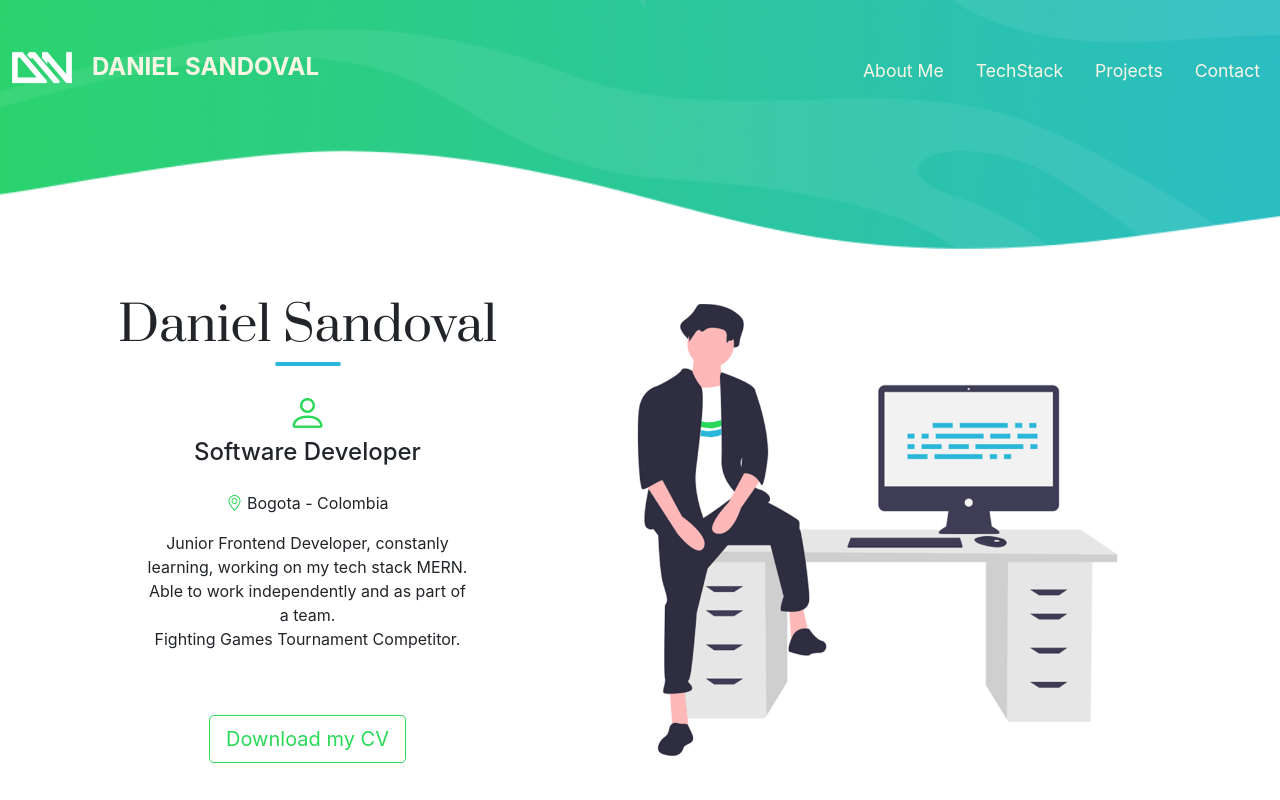
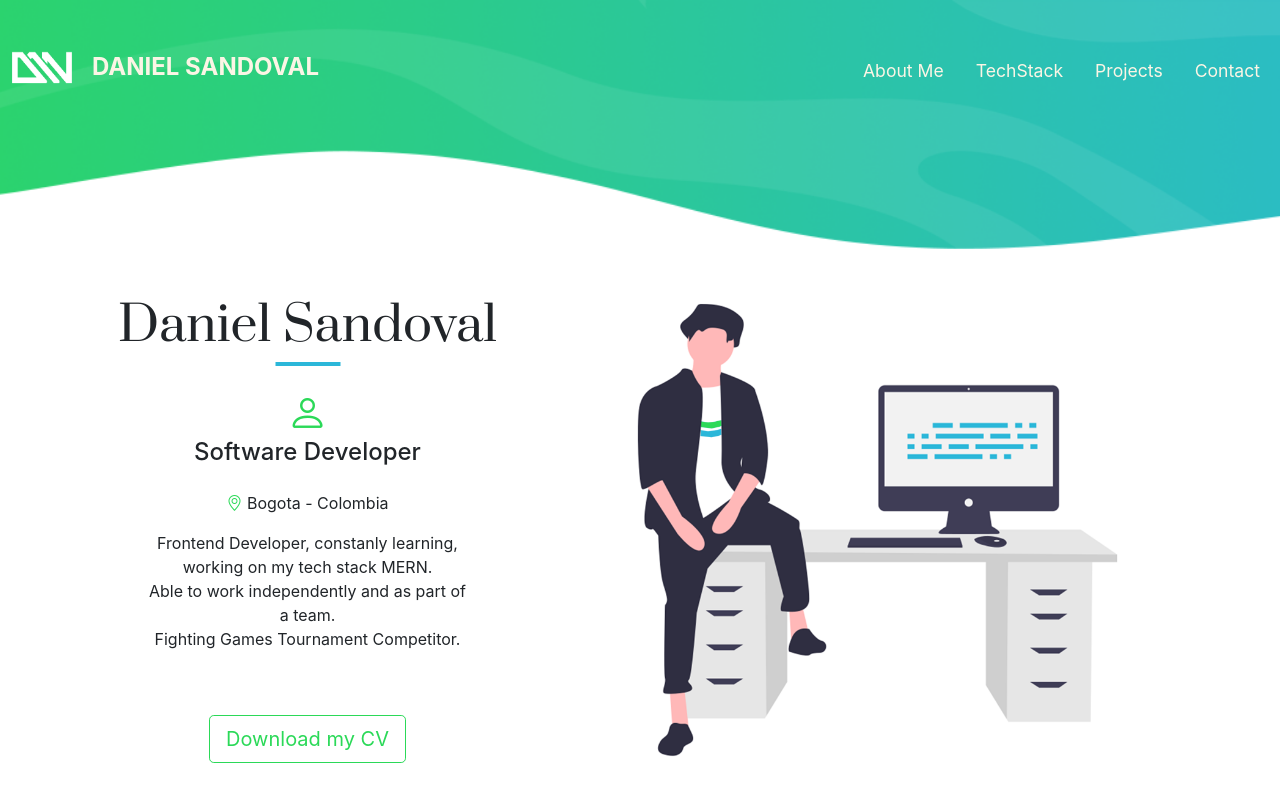
Before and after one commit to Dan33311/my-portfolio-react-bootstrap, a React (Create React App) app: page / in a window 1280 px wide. Shown: the top 800 px of the page. Built offline with nearby package versions, Linux system fonts and the light colour scheme; a web font is replaced by a local one.

Commit message:
change descriptio in about section

```diff
--- a/src/components/About.js
+++ b/src/components/About.js
@@ -29,7 +29,7 @@ const About = () => {
                   </span> Bogota - Colombia
                 </p>
                 {/* <!-- no display this <p> in small screens --> */}
-                <p className="p-about card-text mx-5 d-lg-block">Junior Frontend Developer, constanly learning, working on my tech stack MERN. <br></br>Able to work independently and as part of a team. <br></br>Fighting Games Tournament Competitor.</p>
+                <p className="p-about card-text mx-5 d-lg-block">Frontend Developer, constanly learning, working on my tech stack MERN. <br></br>Able to work independently and as part of a team. <br></br>Fighting Games Tournament Competitor.</p>
                 <a
                   className="btn-download btn btn-outline-primary btn-lg mt-5"
                   href={myPDF}
```
